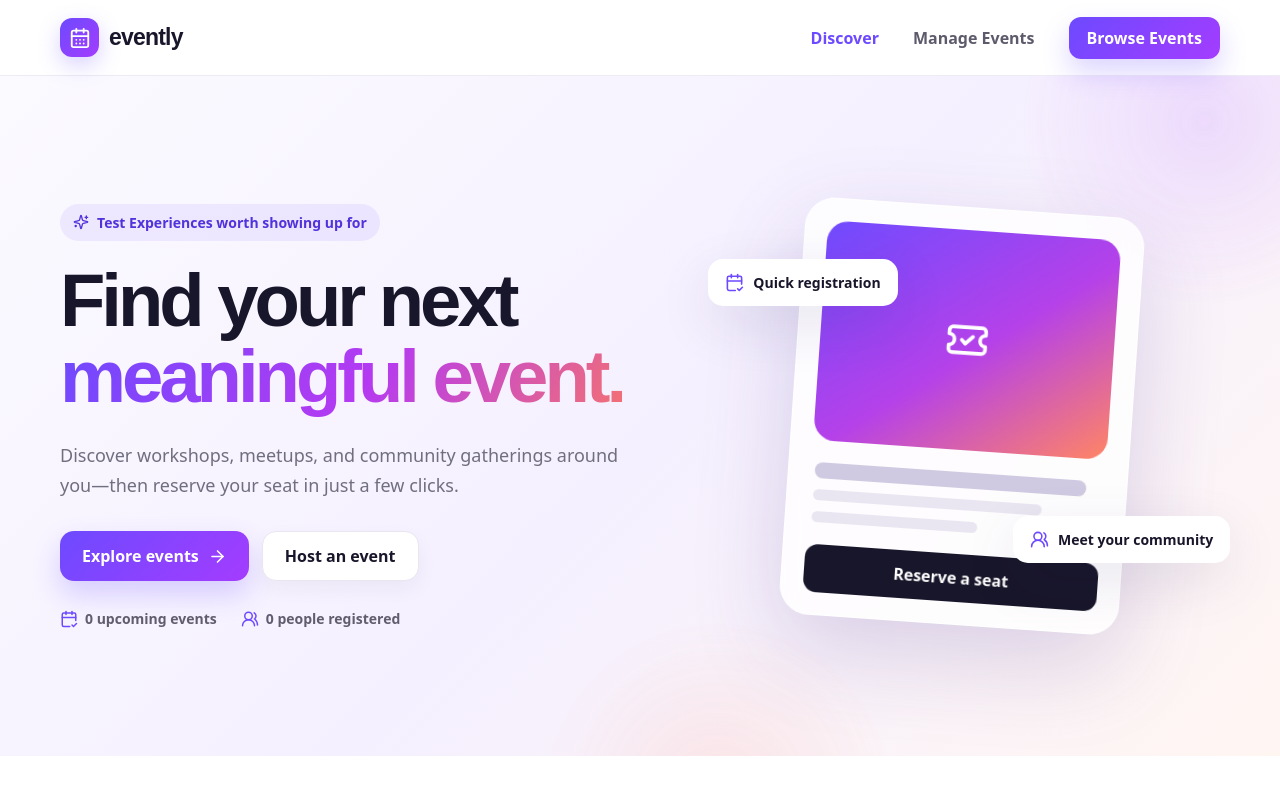
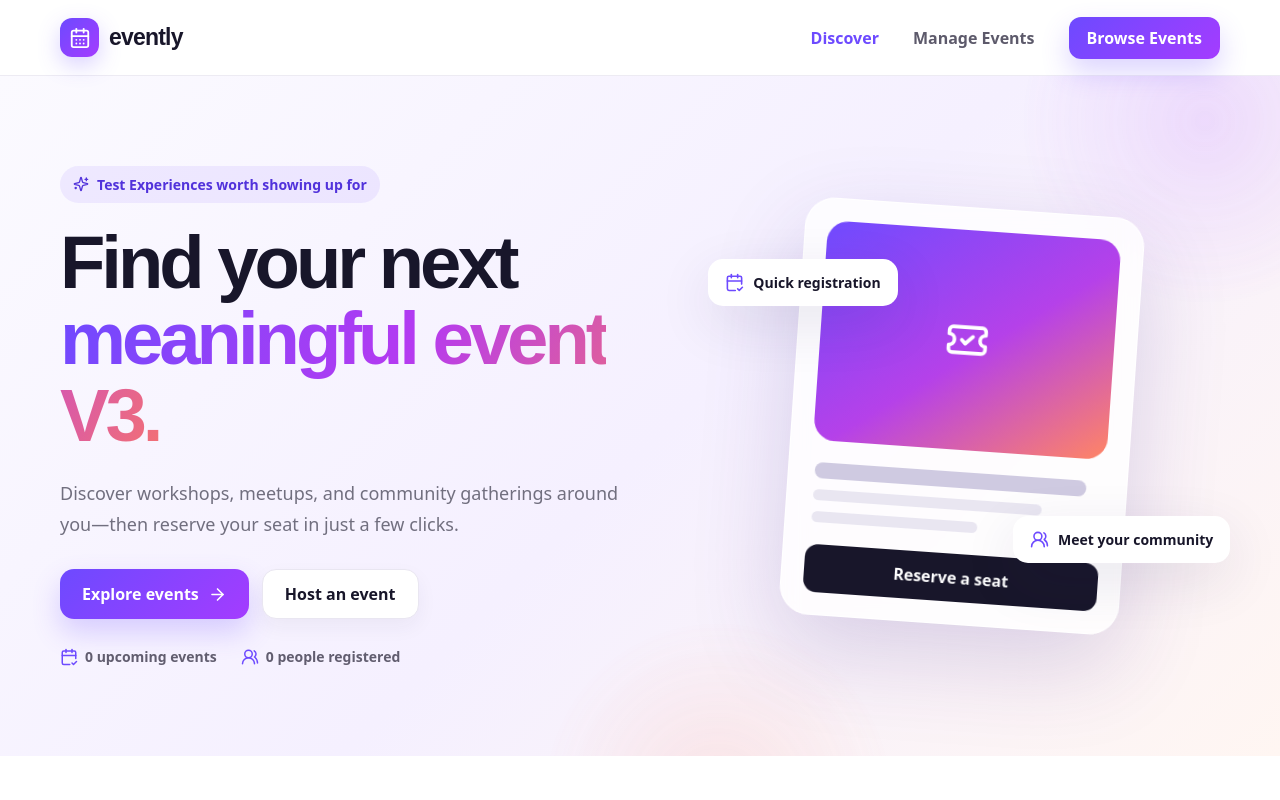
Before and after one commit to webDevRijan/F2_BSIT4_PALOMERA_RIJAN_IPT2, a Vue app in the folder frontend/: page / in a window 1280 px wide. Shown: the top 800 px of the page. Built offline with nearby package versions, Linux system fonts and the light colour scheme; no server answers.

Commit message:
add V3 to the Header

```diff
--- a/frontend/src/views/HomeView.vue
+++ b/frontend/src/views/HomeView.vue
@@ -51,7 +51,7 @@ onMounted(async () => {
     <div class="container hero-grid">
       <div class="hero-copy">
         <span class="eyebrow"><Sparkles :size="16" /> Test Experiences worth showing up for</span>
-        <h1>Find your next <span class="gradient-text">meaningful event.</span></h1>
+        <h1>Find your next <span class="gradient-text">meaningful event V3.</span></h1>
         <p>
           Discover workshops, meetups, and community gatherings around you—then reserve your seat in
           just a few clicks.
```
